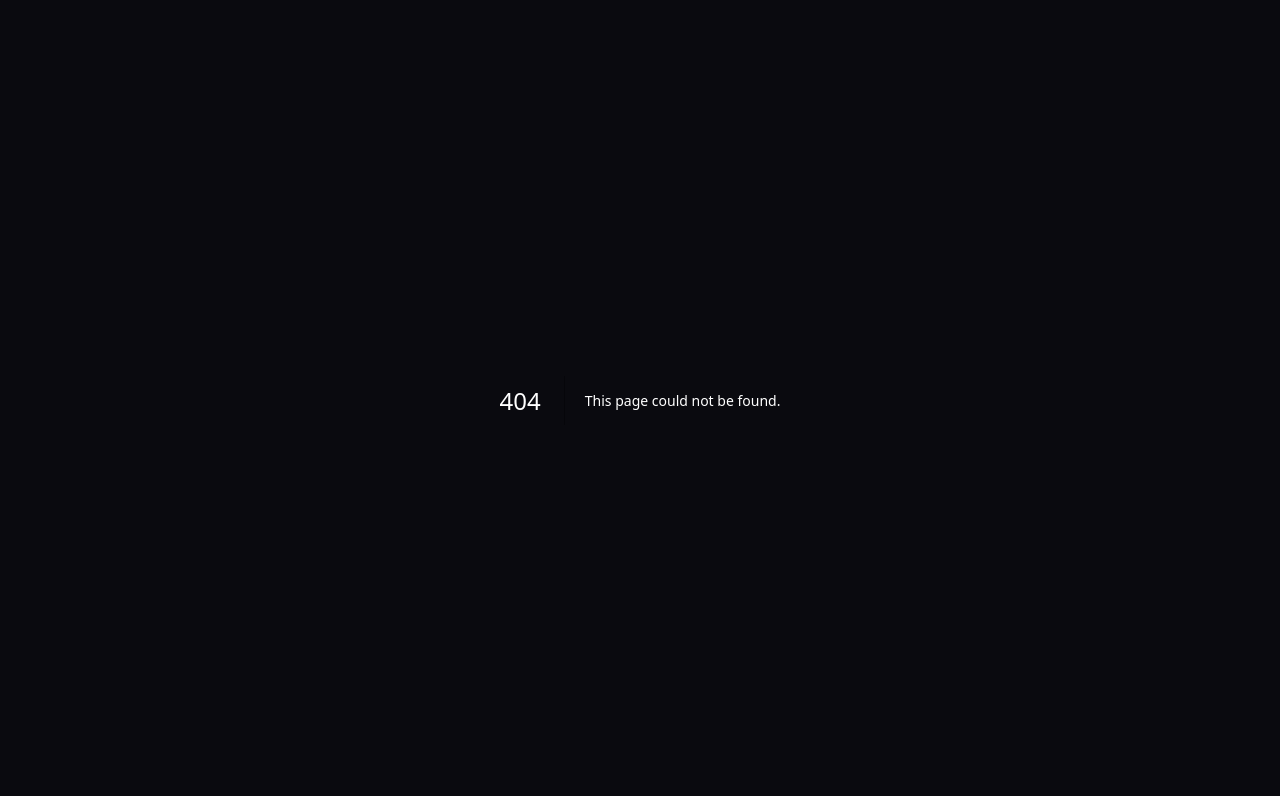
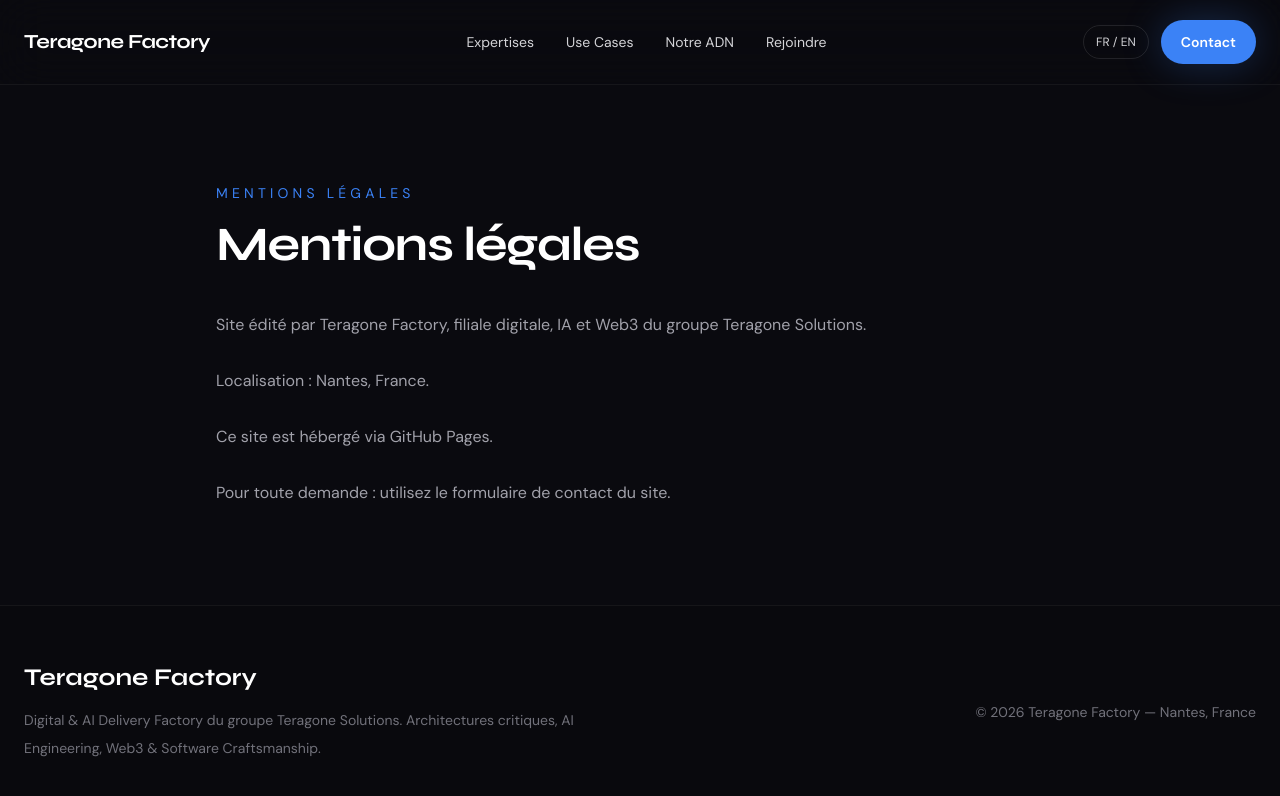
Before and after one commit to Teragone-Factory/site-teragone-factory-V2, a Next.js app: page /mentions-legales in a window 1280 px wide. Before the commit this address had no page. Shown: the top 796 px of the page. Built offline with nearby package versions, Linux system fonts and the light colour scheme.

Commit message:
Add legal notice page

```diff
--- /dev/null
+++ b/app/mentions-legales/page.tsx
@@ -0,0 +1,21 @@
+import { Footer } from '@/components/layout/Footer'
+import { NavBar } from '@/components/layout/NavBar'
+
+export default function LegalPage() {
+  return (
+    <>
+      <NavBar />
+      <main className="mx-auto max-w-4xl px-6 py-24 text-white">
+        <span className="text-sm uppercase tracking-[0.3em] text-primary">Mentions légales</span>
+        <h1 className="mt-4 font-display text-5xl font-bold tracking-tight">Mentions légales</h1>
+        <div className="mt-10 space-y-6 text-zinc-400 leading-8">
+          <p>Site édité par Teragone Factory, filiale digitale, IA et Web3 du groupe Teragone Solutions.</p>
+          <p>Localisation : Nantes, France.</p>
+          <p>Ce site est hébergé via GitHub Pages.</p>
+          <p>Pour toute demande : utilisez le formulaire de contact du site.</p>
+        </div>
+      </main>
+      <Footer />
+    </>
+  )
+}
```
